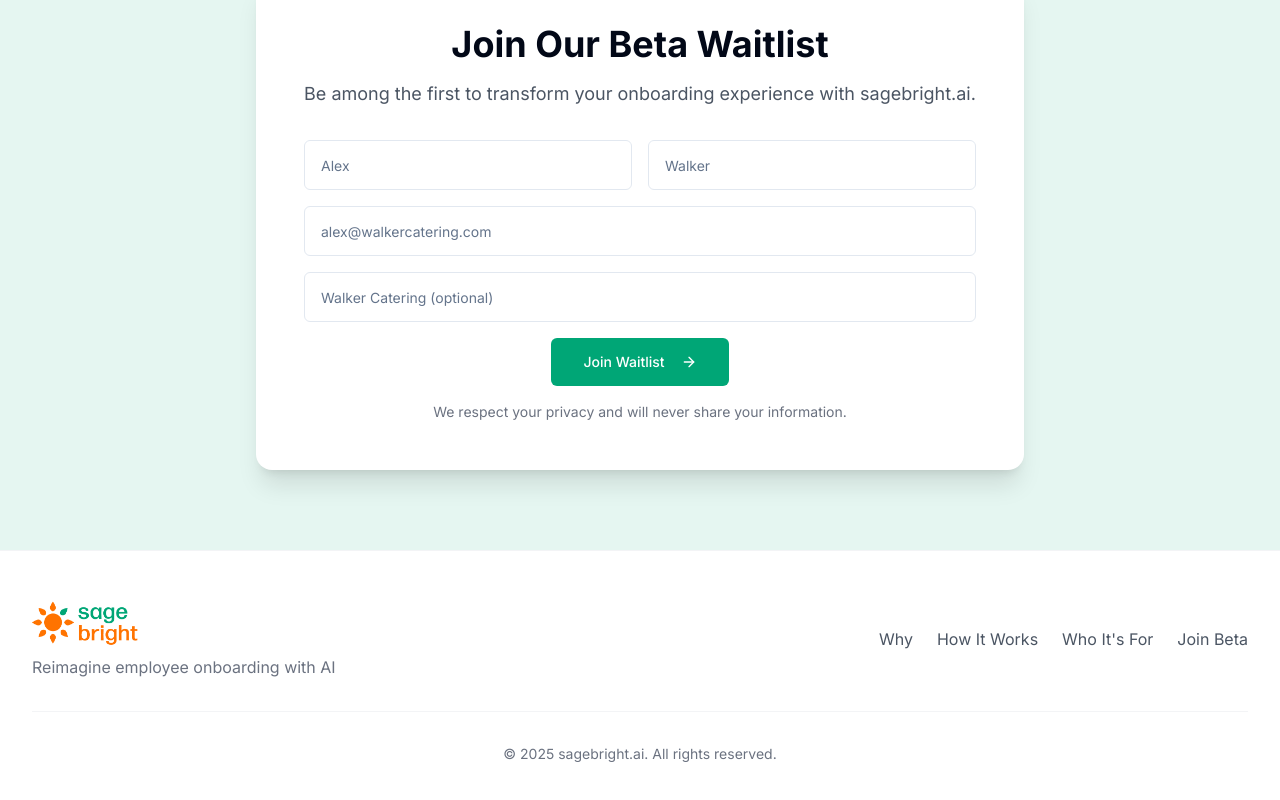
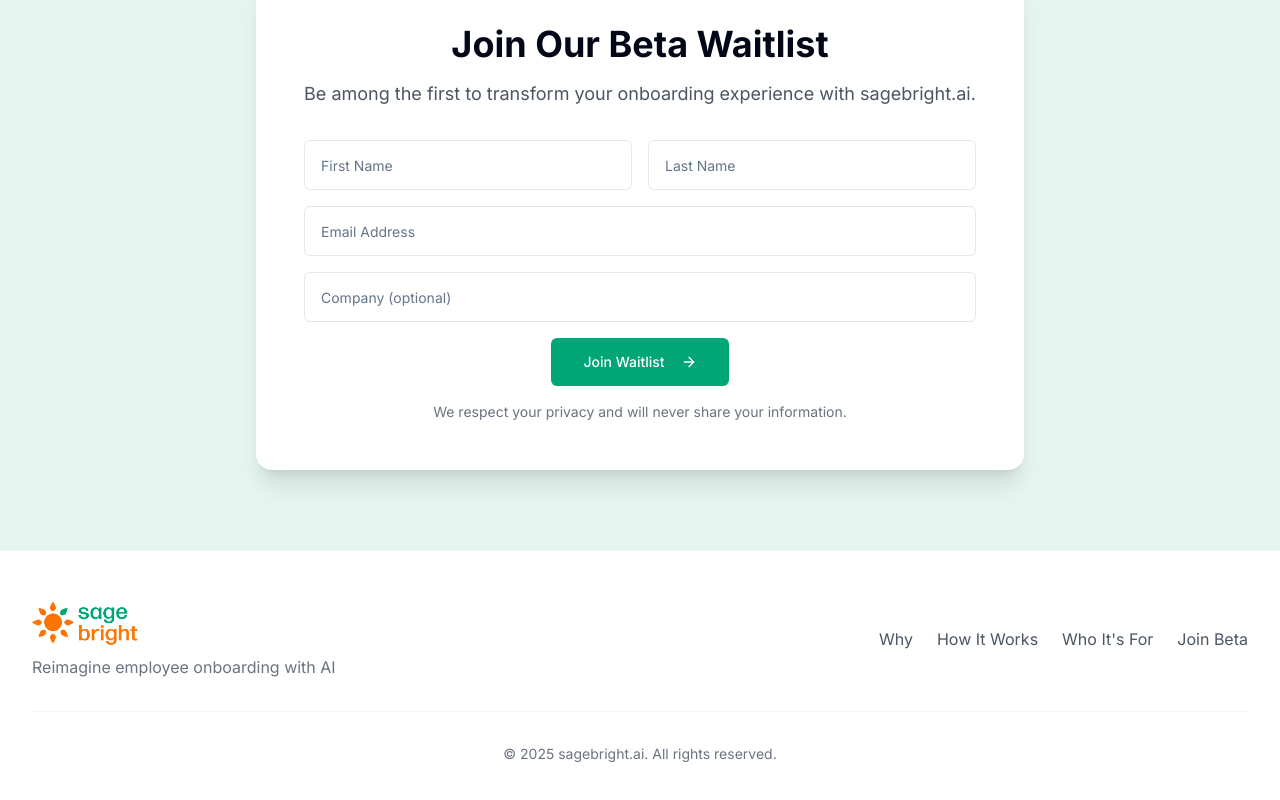
Before and after one commit to sagebright/sagebright-auth-update, a React (Vite) app: page / in a window 1280 px wide. Shown: the part 3372-4172 px from the top of the page. Built offline with nearby package versions, Linux system fonts and the light colour scheme.

Commit message:
Update WaitlistSection.tsx

```diff
--- a/src/components/WaitlistSection.tsx
+++ b/src/components/WaitlistSection.tsx
@@ -83,14 +83,14 @@ const WaitlistSection = () => {
                   <div className="grid grid-cols-1 md:grid-cols-2 gap-4">
                     <Input
                       type="text"
-                      placeholder="Alex"
+                      placeholder="First Name"
                       className="py-6 px-4"
                       value={firstName}
                       onChange={(e) => setFirstName(e.target.value)}
                     />
                     <Input
                       type="text"
-                      placeholder="Walker"
+                      placeholder="Last Name"
                       className="py-6 px-4"
                       value={lastName}
                       onChange={(e) => setLastName(e.target.value)}
@@ -98,7 +98,7 @@ const WaitlistSection = () => {
                   </div>
                   <Input
                     type="email"
-                    placeholder="alex@walkercatering.com"
+                    placeholder="Email Address"
                     className="py-6 px-4"
                     value={email}
                     onChange={(e) => setEmail(e.target.value)}
@@ -106,7 +106,7 @@ const WaitlistSection = () => {
                   />
                   <Input
                     type="text"
-                    placeholder="Walker Catering (optional)"
+                    placeholder="Company (optional)"
                     className="py-6 px-4"
                     value={company}
                     onChange={(e) => setCompany(e.target.value)}
```
